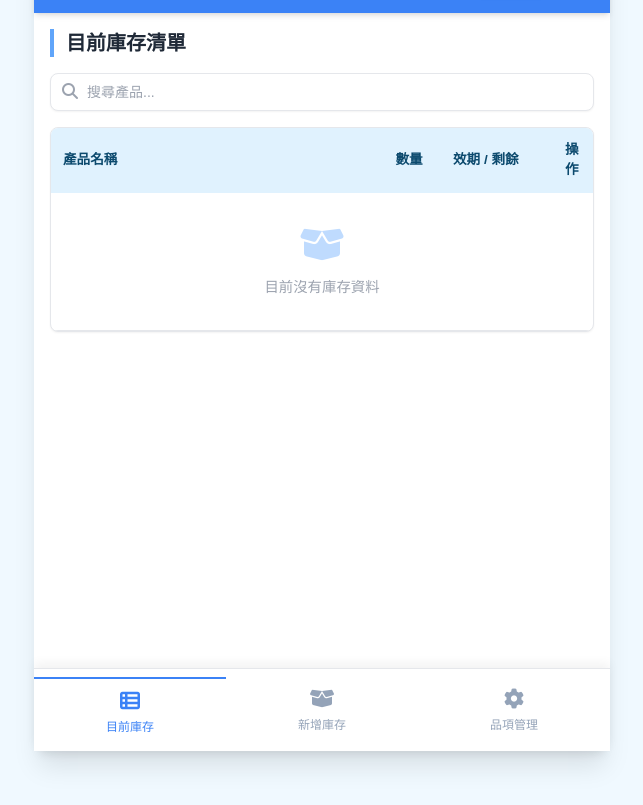
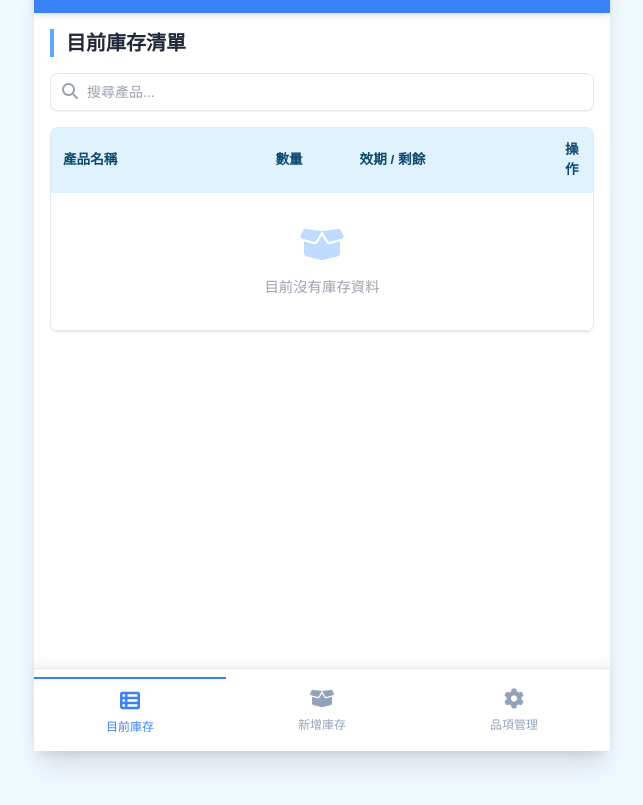
Before and after one commit to limento0704/allyoung-stock, a plain HTML site: page index.html in a window 1280 px wide. Shown: the part 49-854 px from the top of the page, without its empty margins (318-961 px from the left). Drawn offline with nearby package versions, Linux system fonts and the light colour scheme.

Commit message:
Update index.html

```diff
--- a/index.html
+++ b/index.html
@@ -70,13 +70,12 @@
             <i class="fa-solid fa-search absolute left-3 top-2.5 text-gray-400"></i>
         </div>
 
-        <div class="overflow-x-auto rounded-lg border border-gray-200 shadow-sm bg-white">
+<div class="overflow-x-auto rounded-lg border border-gray-200 shadow-sm bg-white">
             <table class="w-full text-left table-auto">
                 <thead>
                     <tr>
-                        <th class="p-3">產品名稱</th>
-                        <th class="p-3 w-16 text-center">數量</th>
-                        <th class="p-3 w-28">效期 / 剩餘</th>
+                        <th class="p-3 whitespace-nowrap">產品名稱</th> <th class="p-3 text-center whitespace-nowrap">數量</th>
+                        <th class="p-3 whitespace-nowrap">效期 / 剩餘</th>
                         <th class="p-3 w-10">操作</th>
                     </tr>
                 </thead>
@@ -90,12 +89,14 @@
                             </span>
                         </td>
                         <td class="p-3 text-center font-mono font-bold text-lg text-slate-700">{{ item.qty }}</td>
-                        <td class="p-3 text-sm font-mono">
+
+                        <td class="p-3 text-sm font-mono whitespace-nowrap">
                             <div class="text-gray-800">{{ item.expiry }}</div>
                             <div class="text-xs mt-1 font-bold" :class="getStatusTextColor(item.expiry)">
                                 <i class="fa-regular fa-clock mr-1"></i>剩 {{ getDaysDiff(item.expiry) }} 天
                             </div>
                         </td>
+
                         <td class="p-3 text-center">
                             <button @click="deleteInventoryItem(item.id)" class="text-gray-300 hover:text-red-500 transition">
                                 <i class="fa-solid fa-trash-can"></i>
```
